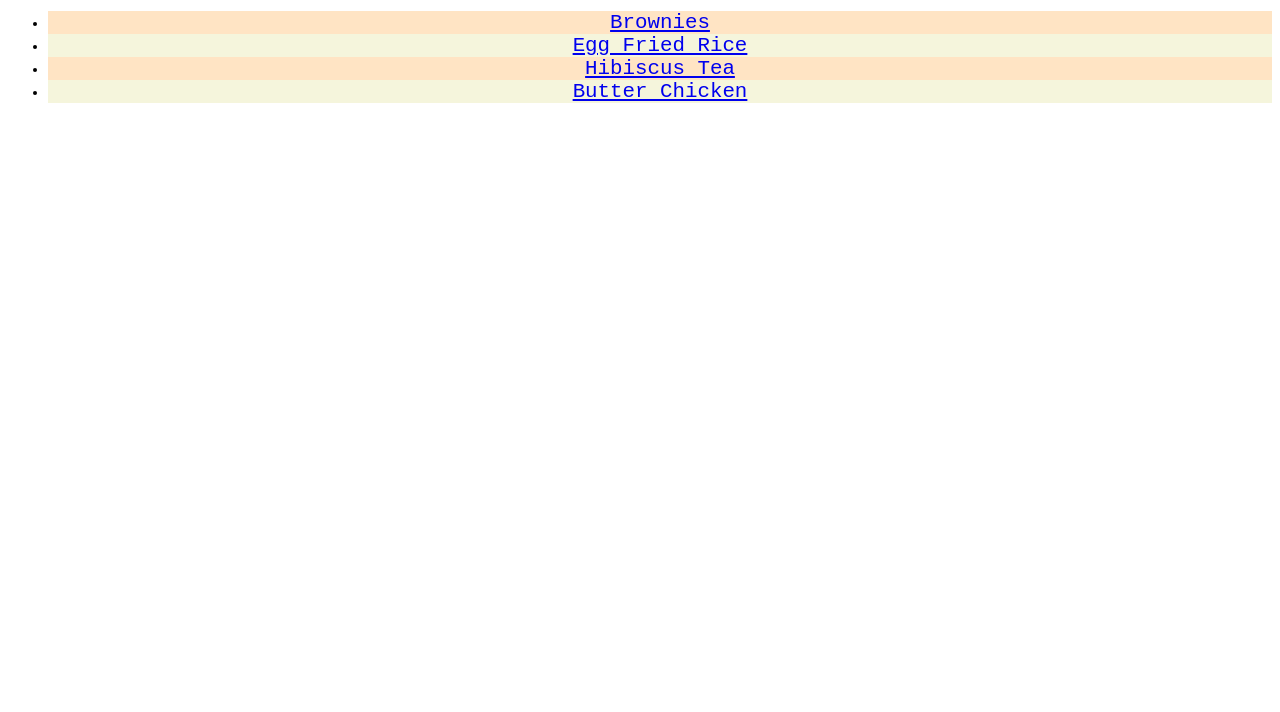
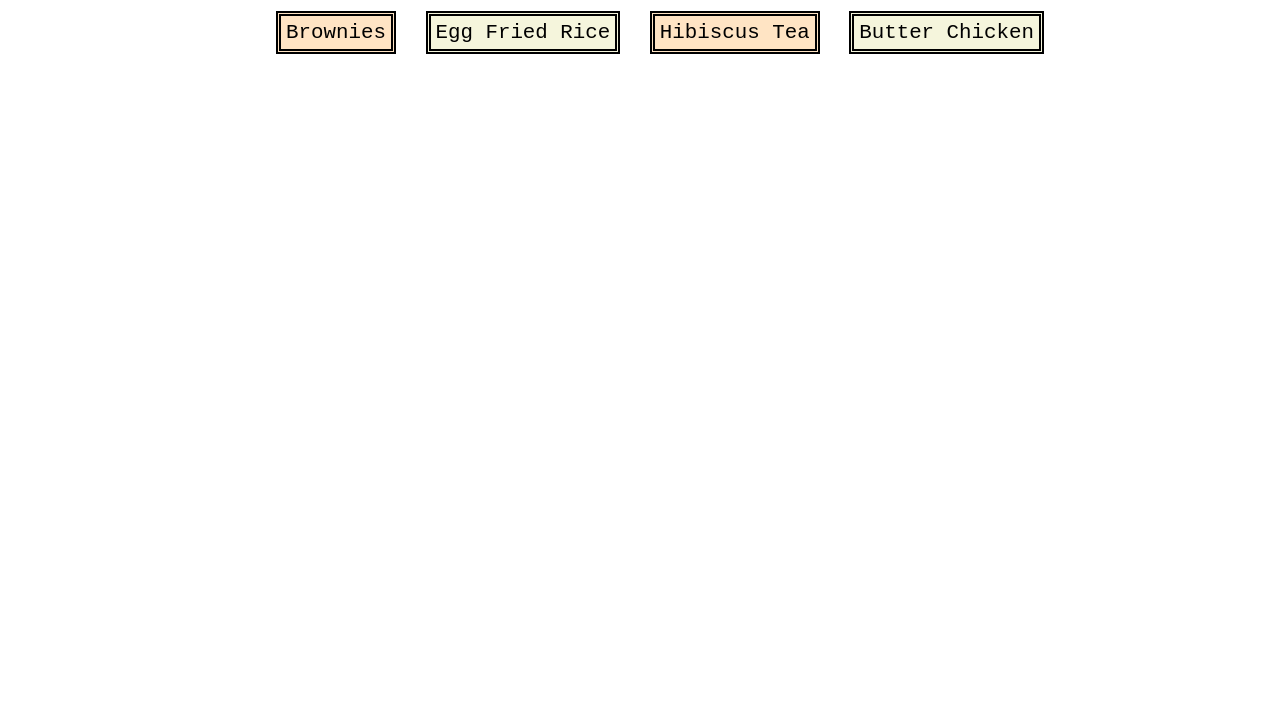
Before and after one commit to AbdulkarimMziya/odin-recipes, a plain HTML site: page index.html in a window 1280 px wide. Shown: the part 88-800 px from the top of the page. Drawn offline with Linux system fonts and the light colour scheme.

Commit message:
Styled the homepage links to captivate users Links are inline-blocks,styled and utilized box-sizing.

```diff
--- a/styles/style.css
+++ b/styles/style.css
@@ -1,6 +1,8 @@
 * {
     text-align: center;
     font-family: 'Courier New', Courier, monospace;
+    box-sizing: border-box;
+    list-style: none;
 }
 
 .title, .recipe-title{
@@ -20,3 +22,15 @@
 .menu .odd, .recipe-title.fancy{
     background-color: bisque;
 }
+
+/* Home page links */
+.menu li{
+    display: inline-block;
+    margin: auto 10px;
+    padding: 5px;
+    border: 5px double black
+}
+.list a {
+    text-decoration: none;
+    color: black;
+}
```
